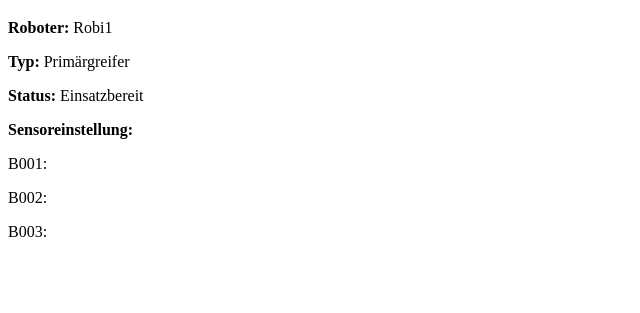
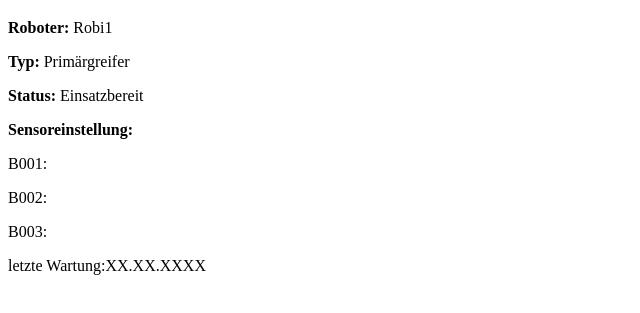
Before and after one commit to deanalejandro/greiferverwaltung, a plain HTML site: page index.html in a window 1280 px wide. Shown: the part 61-374 px from the top of the page, without its empty margins (0-640 px from the left). Drawn offline with Linux system fonts and the light colour scheme.

Commit message:
Update index.html

```diff
--- a/index.html
+++ b/index.html
@@ -25,6 +25,8 @@
 <p>B002:</p>
 <p>B003:</p>
 
+<P>letzte Wartung:XX.XX.XXXX</P>
+
 
 </body>
 </html>
```
